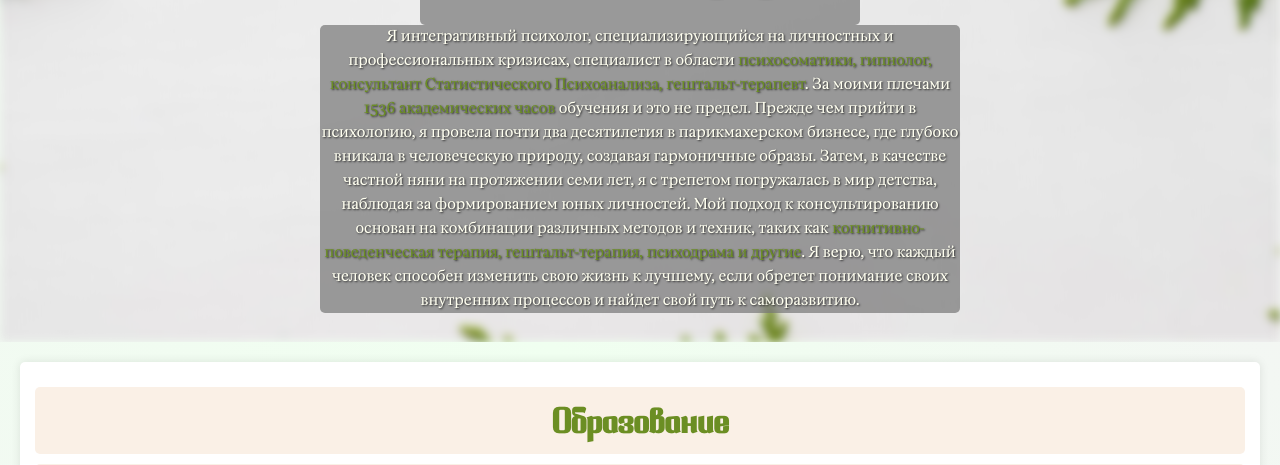
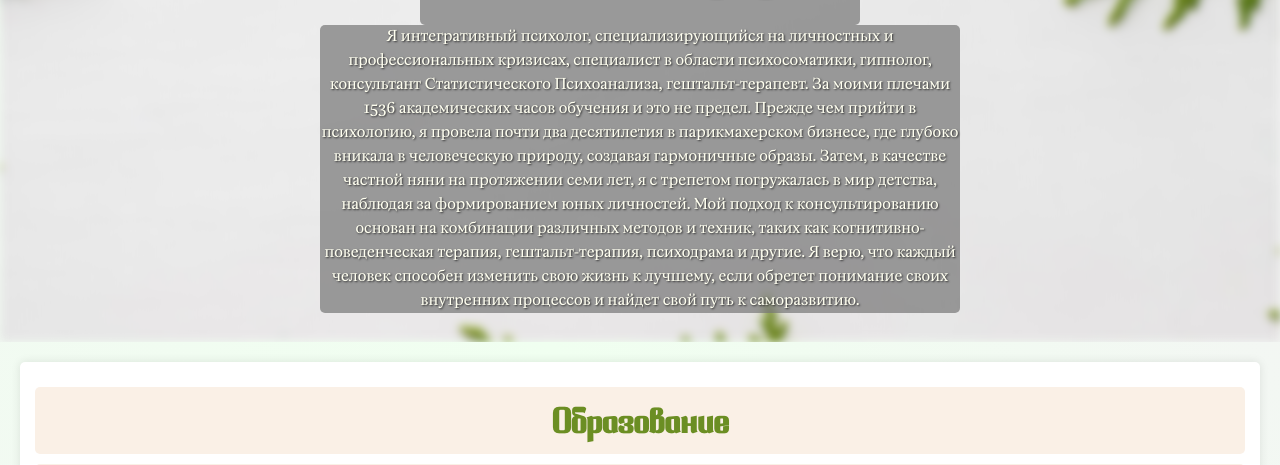
Before and after one commit to Sqizm/BGKseniyasite, a plain HTML site: page index.html in a window 1280 px wide. Shown: the part 578-1043 px from the top of the page. Drawn offline with Linux system fonts and the light colour scheme.

Commit message:
Add files via upload

```diff
--- a/index.html
+++ b/index.html
@@ -7,16 +7,6 @@
     <link rel="stylesheet" href="css/styles.css">
 </head>
 <body>
-<!--    <nav class="navbar">-->
-<!--        <ul>-->
-<!--            <li><a href="#about">Обо мне</a></li>-->
-<!--            <li><a href="#education">Образование</a></li>-->
-<!--            <li><a href="#services">Услуги</a></li>-->
-<!--            <li><a href="#adv-services">Доп. Услуги</a></li>-->
-<!--            <li><a href="#pricetab">Тарифы</a></li>-->
-<!--            <li><a href="#contact">Контакты</a></li>-->
-<!--        </ul>-->
-<!--    </nav>-->
     <nav class="navbar">
         <a href="#" class="toggle-nav">
             <span class="bar"></span>
@@ -37,10 +27,10 @@
             <nav class="background-blur"></nav>
             <nav class="avatar"></nav>
             <h1>Ксения Белодедова</h1>
-            <p>Я интегративный психолог, специализирующийся на личностных и профессиональных кризисах, специалист в области <span class="text-cl">психосоматики, гипнолог, консультант Статистического Психоанализа, гештальт-терапевт</span>.
-                За моими плечами <span class="text-cl">1536 академических часов</span> обучения и это не предел.
+            <p>Я интегративный психолог, специализирующийся на личностных и профессиональных кризисах, специалист в области психосоматики, гипнолог, консультант Статистического Психоанализа, гештальт-терапевт.
+                За моими плечами 1536 академических часов обучения и это не предел.
                 Прежде чем прийти в психологию, я провела почти два десятилетия в парикмахерском бизнесе, где глубоко вникала в человеческую природу, создавая гармоничные образы. Затем, в качестве частной няни на протяжении семи лет, я с трепетом погружалась в мир детства, наблюдая за формированием юных личностей.
-                Мой подход к консультированию основан на комбинации различных методов и техник, таких как <span class="text-cl">когнитивно-поведенческая терапия, гештальт-терапия, психодрама и другие</span>. Я верю, что каждый человек способен изменить свою жизнь к лучшему, если обретет понимание своих внутренних процессов и найдет свой путь к саморазвитию.</p>
+                Мой подход к консультированию основан на комбинации различных методов и техник, таких как когнитивно-поведенческая терапия, гештальт-терапия, психодрама и другие. Я верю, что каждый человек способен изменить свою жизнь к лучшему, если обретет понимание своих внутренних процессов и найдет свой путь к саморазвитию.</p>
         </nav>
     </header>
 
```
